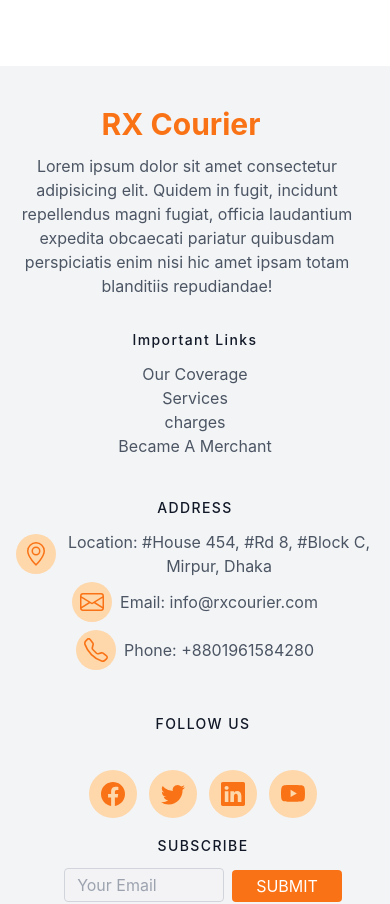
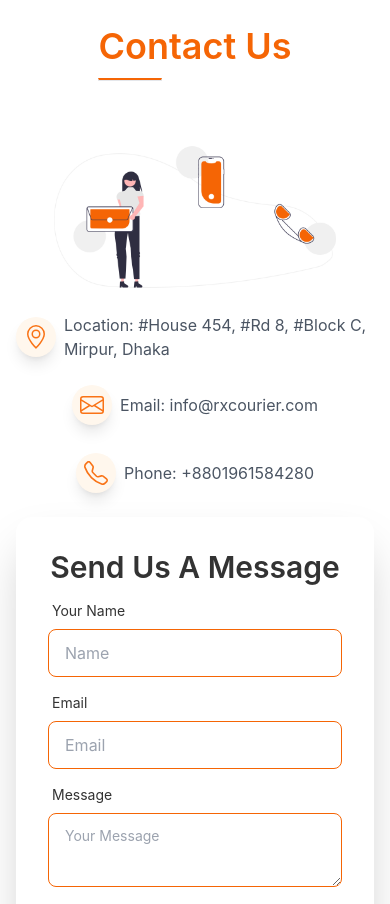
Before and after one commit to habib-sc/rx-courier-react, a React (Create React App) app: page / in a window 390 px wide. Shown: the part 7340-8244 px from the top of the page. Built offline with nearby package versions, Linux system fonts and the light colour scheme.

Commit message:
Added contact us section

```diff
--- a/src/App.js
+++ b/src/App.js
@@ -6,9 +6,6 @@
 import 'aos/dist/aos.css';
 import Footer from "./components/Shared/Footer";
 import Header from "./components/Shared/Header";
-import Pricing1 from "./components/Shared/Pricing/Pricing1";
-import Pricing2 from "./components/Shared/Pricing/Pricing2";
-import Pricing3 from "./components/Shared/Pricing/Pricing3";
 AOS.init()
 
 function App() {
@@ -16,11 +13,7 @@
     <div className="App">
       <Header></Header>
       <Routes>
-        <Route path='/' element={<Home></Home>}>
-          <Route path='/pricing1' element={<Pricing1></Pricing1>}></Route>
-          <Route path='/pricing2' element={<Pricing2></Pricing2>}></Route>
-          <Route path='/pricing3' element={<Pricing3></Pricing3>}></Route>
-        </Route>
+        <Route path='/' element={<Home></Home>}></Route>
         <Route path='/home' element={<Home></Home>}></Route>
       </Routes>
       <Footer></Footer>
--- a/src/components/Pages/Home.js
+++ b/src/components/Pages/Home.js
@@ -1,4 +1,5 @@
 import CallToAction from '../Shared/CallToAction';
+import Contact from '../Shared/Contact';
 import FAQ from '../Shared/FAQ';
 import Pricing from '../Shared/Pricing/Pricing';
 import Hubs from '../Shared/RxHub/Hubs';
@@ -16,6 +17,7 @@
             <CallToAction></CallToAction>
             <Pricing></Pricing>
             <FAQ></FAQ>
+            <Contact></Contact>
         </div>
     );
 };
--- /dev/null
+++ b/src/components/Shared/Contact.js
@@ -0,0 +1,81 @@
+import React from 'react';
+import { Envelope, GeoAlt, Telephone } from 'react-bootstrap-icons';
+import contactUsImage from '../../assets/images/contact-us.png';
+
+const Contact = () => {
+    return (
+        <div className='container px-4 mx-auto py-10'>
+             {/* Contact title Start */}
+             <div className="text-4xl font-semibold text-primary flex justify-center mb-10">
+                <div>
+                    <h2 className="">Contact Us</h2>
+                    <div className="border border-t-2 border-t-primary w-16 mt-3"></div>
+                </div>
+            </div>
+            {/* Contact title end  */}
+
+            <div class="grid grid-cols-1 md:grid-cols-2 gap-5">
+
+                <div>
+                    <div>
+                        <img src={contactUsImage} alt="Contact Us" />
+                    </div>
+                    <div>
+                        <ul className='grid grid-cols-1 md:grid-cols-3 gap-5'>
+                            <li className='flex items-center justify-center md:justify-start'>
+                                <div className='bg-orange-50 shadow-lg p-2 rounded-full mr-2 my-1'>
+                                    <GeoAlt className='text-2xl text-orange-500'></GeoAlt>
+                                </div>
+                                <p className="text-gray-600 hover:text-gray-800">Location: #House 454, #Rd 8, #Block C, Mirpur, Dhaka</p>
+                            </li>
+                            <li className='flex items-center justify-center md:justify-start'>
+                                <div className='bg-orange-50 shadow-lg p-2 rounded-full mr-2 my-1'>
+                                    <Envelope className='text-2xl text-orange-500'></Envelope>
+                                </div>
+                                <p className="text-gray-600 hover:text-gray-800">Email: info@rxcourier.com</p>
+                            </li>
+                            <li className='flex items-center justify-center md:justify-start'>
+                                <div className='bg-orange-50 shadow-lg p-2 rounded-full mr-2 my-1'>
+                                    <Telephone className='text-2xl text-orange-500'></Telephone>
+                                </div>
+                                <p className="text-gray-600 hover:text-gray-800">Phone: +8801961584280</p>
+                            </li>
+                        </ul>
+                    </div>
+                </div>
+
+
+                <div class="card flex-shrink-0 w-full shadow-2xl bg-base-100">
+                    <div class="card-body">
+                        <h3 className='text-3xl font-semibold text-center'>Send Us A Message</h3>
+                        <div class="form-control">
+                            <label class="label">
+                                <span class="label-text">Your Name</span>
+                            </label>
+                            <input type="text" placeholder="Name" class="input input-primary" />
+                        </div>
+                        <div class="form-control">
+                            <label class="label">
+                                <span class="label-text">Email</span>
+                            </label>
+                            <input type="email" placeholder="Email" class="input input-primary" />
+                        </div>
+                        <div class="form-control">
+                            <label class="label">
+                                <span class="label-text">Message</span>
+                            </label>
+                            <textarea class="textarea textarea-primary" placeholder="Your Message"></textarea>
+                        </div>
+                        <div class="form-control mt-6">
+                            <button class="btn btn-primary">Send Message</button>
+                        </div>
+                    </div>
+                </div>
+
+            </div>
+
+        </div>
+    );
+};
+
+export default Contact;
--- a/src/components/Shared/Footer.js
+++ b/src/components/Shared/Footer.js
@@ -37,19 +37,19 @@
                             <h2 className="title-font font-medium text-gray-900 tracking-widest text-sm mb-3">ADDRESS</h2>
                             <nav className="list-none mb-10">
                                 <li className='flex items-center justify-center md:justify-start'>
-                                    <div className='bg-orange-200 p-2 rounded-full mr-2 my-1'>
+                                    <div className='bg-orange-50 shadow-lg p-2 rounded-full mr-2 my-1'>
                                         <GeoAlt className='text-2xl text-orange-500'></GeoAlt>
                                     </div>
                                     <p className="text-gray-600 hover:text-gray-800">Location: #House 454, #Rd 8, #Block C, Mirpur, Dhaka</p>
                                 </li>
                                 <li className='flex items-center justify-center md:justify-start'>
-                                    <div className='bg-orange-200 p-2 rounded-full mr-2 my-1'>
+                                    <div className='bg-orange-50 shadow-lg p-2 rounded-full mr-2 my-1'>
                                         <Envelope className='text-2xl text-orange-500'></Envelope>
                                     </div>
                                     <p className="text-gray-600 hover:text-gray-800">Email: info@rxcourier.com</p>
                                 </li>
                                 <li className='flex items-center justify-center md:justify-start'>
-                                    <div className='bg-orange-200 p-2 rounded-full mr-2 my-1'>
+                                    <div className='bg-orange-50 shadow-lg p-2 rounded-full mr-2 my-1'>
                                         <Telephone className='text-2xl text-orange-500'></Telephone>
                                     </div>
                                     <p className="text-gray-600 hover:text-gray-800">Phone: +8801961584280</p>
@@ -61,16 +61,16 @@
                         <div className="lg:w-1/4 md:w-1/2 w-full pl-4 mb-5">
                             <h2 className="title-font font-medium text-gray-900 tracking-widest text-sm mb-3">FOLLOW US</h2>
                             <span className="inline-flex lg:ml-auto lg:mt-0 mt-6 w-full justify-center md:justify-start md:w-auto">
-                                <a href='#' className="text-gray-500 bg-orange-200 p-3 rounded-full">
+                                <a href='#' className="text-gray-500 bg-orange-50 shadow-lg p-3 rounded-full">
                                     <Facebook className='text-2xl text-orange-500'></Facebook>
                                 </a>
-                                <a href='#' className="ml-3 text-gray-500 bg-orange-200 p-3 rounded-full">
+                                <a href='#' className="ml-3 text-gray-500 bg-orange-50 shadow-lg p-3 rounded-full">
                                     <Twitter className='text-2xl text-orange-500'></Twitter>
                                 </a>
-                                <a href='#' className="ml-3 text-gray-500 bg-orange-200 p-3 rounded-full">
+                                <a href='#' className="ml-3 text-gray-500 bg-orange-50 shadow-lg p-3 rounded-full">
                                     <Linkedin className='text-2xl text-orange-500'></Linkedin>
                                 </a>
-                                <a href='#' className="ml-3 text-gray-500 bg-orange-200 p-3 rounded-full">
+                                <a href='#' className="ml-3 text-gray-500 bg-orange-50 shadow-lg p-3 rounded-full">
                                     <Youtube className='text-2xl text-orange-500'></Youtube>
                                 </a>
                             </span>
```
Also changed, not shown: src/assets/images/contact-us.png (added).
